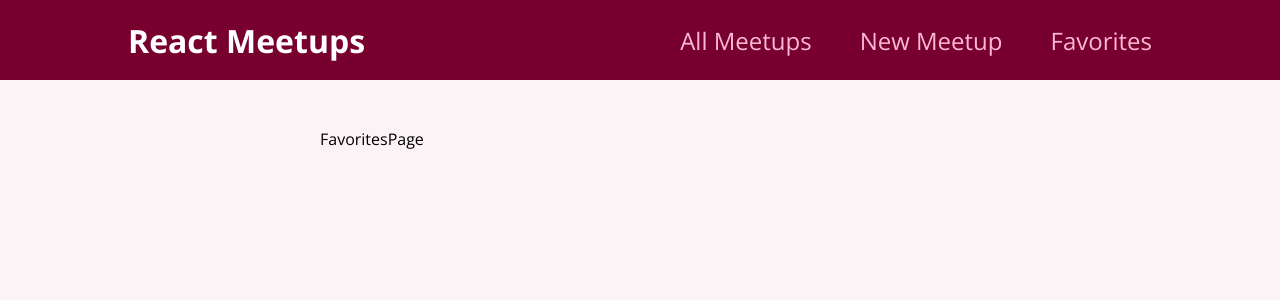
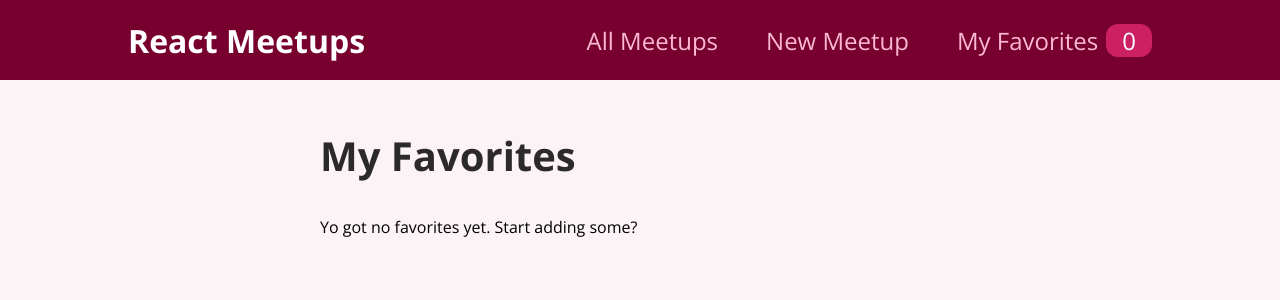
Before and after one commit to edsonjmv/react-summary, a React (Create React App) app: page /favorites in a window 1280 px wide. Shown: the top 300 px of the page. Built offline with nearby package versions, Linux system fonts and the light colour scheme.

Commit message:
using context in components

```diff
--- a/src/components/layout/MainNavigation.js
+++ b/src/components/layout/MainNavigation.js
@@ -1,7 +1,11 @@
+import { useContext } from 'react';
+import FavoritesContext from '../../store/favorites-context';
 import { Link } from 'react-router-dom';
 import classes from './MainNavigation.module.css';
 
 function MainNavigation() {
+  const favoriteCtx = useContext(FavoritesContext);
+
   return (
     <header className={classes.header}>
       <div className={classes.logo}>React Meetups</div>
@@ -14,7 +18,12 @@
             <Link to="/new-meetup">New Meetup</Link>
           </li>
           <li>
-            <Link to="/favorites">Favorites</Link>
+            <Link to="/favorites">
+              My Favorites
+              <span className={classes.badge}>
+                {favoriteCtx.totalFavorites}
+              </span>
+            </Link>
           </li>
         </ul>
       </nav>
--- a/src/components/meetups/MeetupItem.js
+++ b/src/components/meetups/MeetupItem.js
@@ -1,7 +1,22 @@
+import { useContext } from 'react';
 import classes from './MeetupItem.module.css';
 import Card from '../ui/Card';
+import FavoritesContext from '../../store/favorites-context';
 
 function MeetupItem(props) {
+  const favoriteCtx = useContext(FavoritesContext);
+
+  const itemIsFavorite = favoriteCtx.itemIsFavorite(props.id);
+
+  function toggleFavoriteStatusHandler() {
+    if (itemIsFavorite) {
+      favoriteCtx.removeFavorite(props.id);
+    } else {
+      const { id, title, description, image, address } = props;
+      favoriteCtx.addFavorite({ id, title, description, image, address });
+    }
+  }
+
   return (
     <li className={classes.item}>
       <Card>
@@ -14,7 +29,9 @@
           <p>{props.description}</p>
         </div>
         <div className={classes.actions}>
-          <button>To Favorites</button>
+          <button onClick={toggleFavoriteStatusHandler}>
+            {itemIsFavorite ? 'Remove from favorites' : 'To Favorites'}
+          </button>
         </div>
       </Card>
     </li>
--- a/src/components/meetups/MeetupList.js
+++ b/src/components/meetups/MeetupList.js
@@ -7,6 +7,7 @@
       {props.meetups.map((meetup) => (
         <MeetupItem
           key={meetup.id}
+          id={meetup.id}
           image={meetup.image}
           title={meetup.title}
           address={meetup.address}
--- a/src/index.js
+++ b/src/index.js
@@ -3,10 +3,13 @@
 import { BrowserRouter } from 'react-router-dom';
 import './index.css';
 import App from './App';
+import { FavoritesContextProvider } from './store/favorites-context';
 
 ReactDOM.render(
-  <BrowserRouter>
-    <App />
-  </BrowserRouter>,
+  <FavoritesContextProvider>
+    <BrowserRouter>
+      <App />
+    </BrowserRouter>
+  </FavoritesContextProvider>,
   document.getElementById('root')
 );
--- a/src/pages/Favorites.js
+++ b/src/pages/Favorites.js
@@ -1,5 +1,24 @@
+import { useContext } from 'react';
+import FavoritesContext from '../store/favorites-context';
+import MeetupList from '../components/meetups/MeetupList';
+
 function FavoritesPage() {
-  return <div>FavoritesPage</div>;
+  const favoriteCtx = useContext(FavoritesContext);
+
+  let content;
+
+  if (favoriteCtx.totalFavorites === 0) {
+    content = <p>Yo got no favorites yet. Start adding some?</p>;
+  } else {
+    content = <MeetupList meetups={favoriteCtx.favorites} />;
+  }
+
+  return (
+    <section>
+      <h1>My Favorites</h1>
+      {content}
+    </section>
+  );
 }
 
 export default FavoritesPage;
--- a/src/store/favorites-context.js
+++ b/src/store/favorites-context.js
@@ -2,10 +2,13 @@
 
 const FavoritesContext = createContext({
   favorites: [],
-  totalFavorites: 0
+  totalFavorites: 0,
+  addFavorite: (favoriteMeetup) => {},
+  removeFavorite: (meetupId) => {},
+  itemIsFavorite: (meetupId) => {}
 });
 
-function FavoritesContextProvider(props) {
+export function FavoritesContextProvider(props) {
   const [userFavorites, setUserFavorites] = useState([]);
 
   function addFavoriteHandler(favoriteMeetup) {
@@ -26,7 +29,10 @@
 
   const context = {
     favorites: userFavorites,
-    totalFavorites: userFavorites.length
+    totalFavorites: userFavorites.length,
+    addFavorite: addFavoriteHandler,
+    removeFavorite: removeFavoriteHandler,
+    itemIsFavorite: itemIsFavoriteHandler
   };
 
   return (
@@ -35,3 +41,5 @@
     </FavoritesContext.Provider>
   );
 }
+
+export default FavoritesContext;
```
